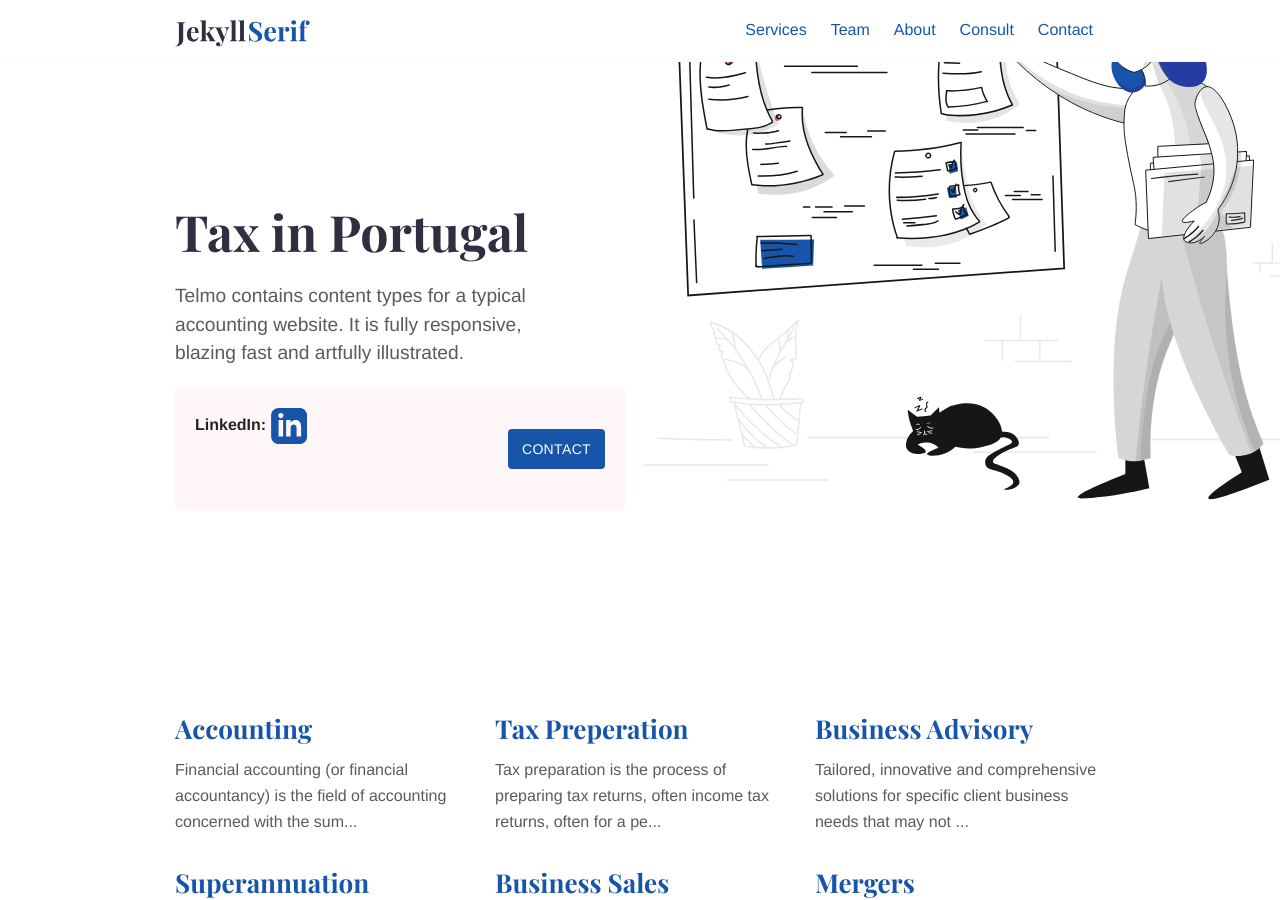
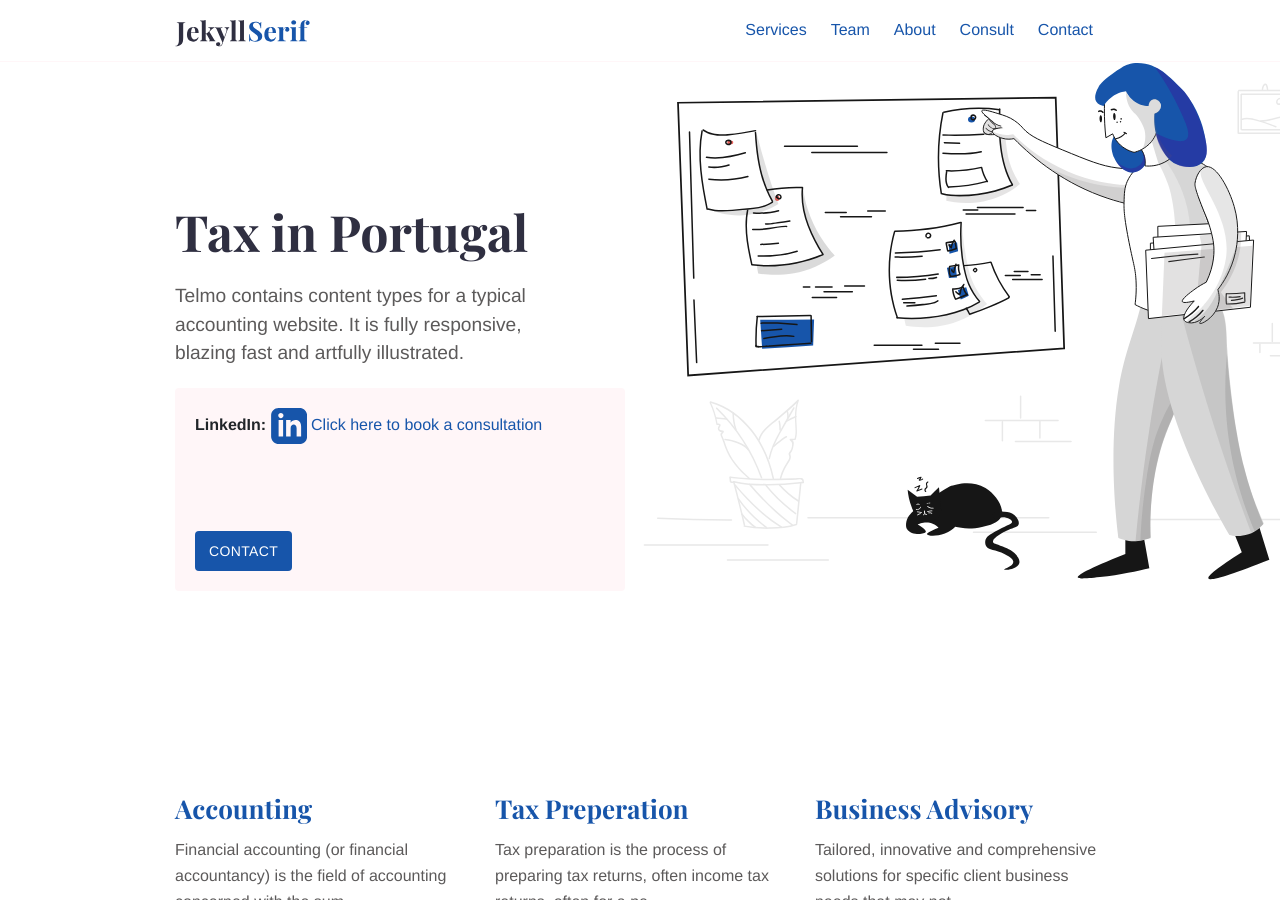
Before and after one commit to AhmadMajid/AhmadMajid.github.io, a Jekyll site: the page built from index.md, in a window 1280 px wide and 900 px high. Built offline with Jekyll 4.4.1, drawn with Linux system fonts in a browser that asks for light colours.

Commit message:
added to contact

```diff
--- a/_includes/call.html
+++ b/_includes/call.html
@@ -11,7 +11,9 @@
     </div>
     {% endif %} -->
 {% if site.data.contact.linkedin %}
-        <div class="call-phone"><strong>LinkedIn: </strong> <!-- {{ site.data.contact.linkedin }}  --><a href="https://www.linkedin.com/in/telmo-b%C3%A1rcia-soares-3474bb118/" target="blank"><img src="/images/social/iconmonstr-linkedin-3-blue.svg"></a></div>
+        <div class="call-phone"><strong>LinkedIn: </strong> <!-- {{ site.data.contact.linkedin }}  --><a href="https://www.linkedin.com/in/telmo-b%C3%A1rcia-soares-3474bb118/" target="blank"><img src="/images/social/iconmonstr-linkedin-3-blue.svg"></a>
+        <a href="https://calendly.com/ahmadmajid/book-a-free-consultation?month=2021-02">Click here to book a consultation</a>
+        </div>
 
     {% endif %}
     <br>
```
